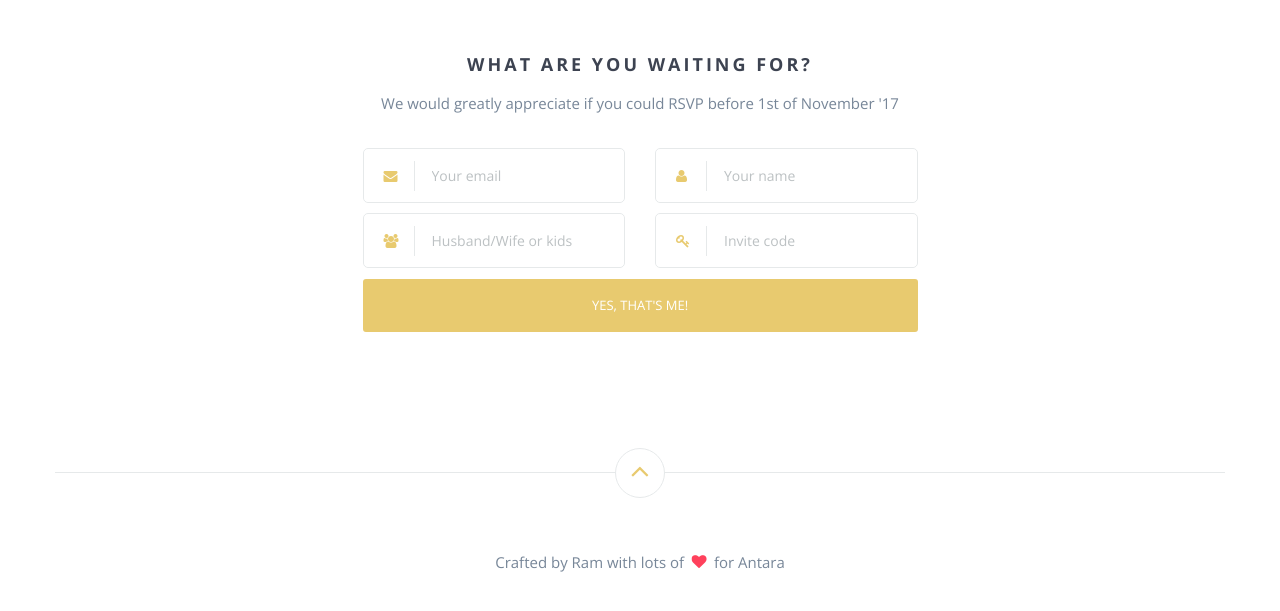
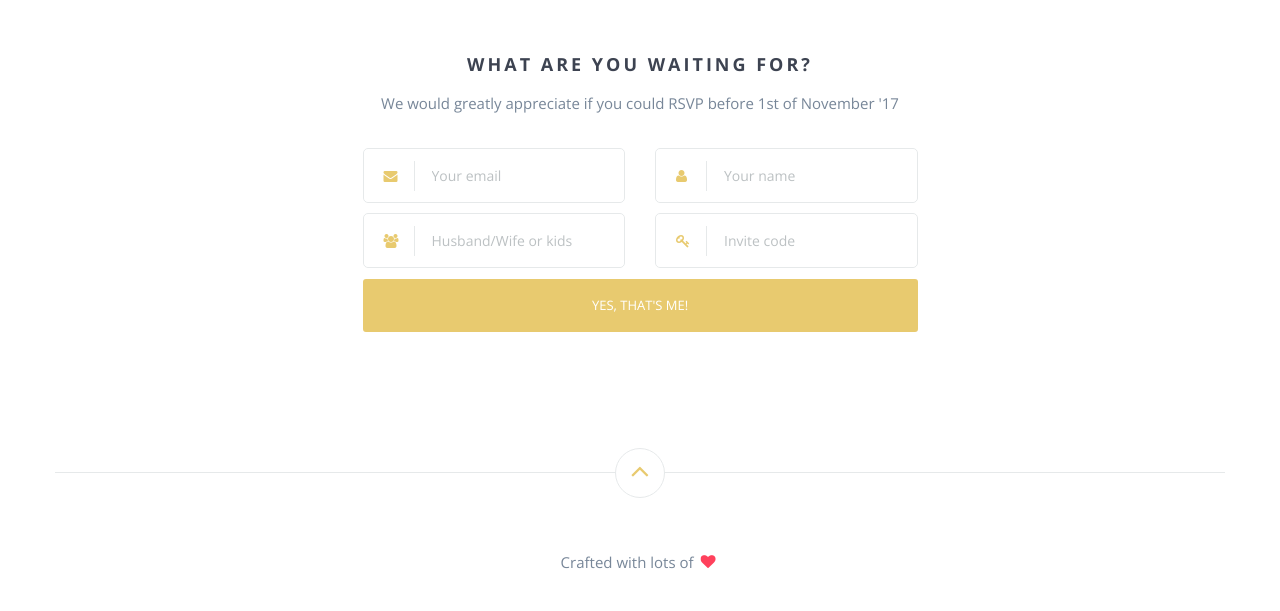
Before and after one commit to Kingtutur/weddingImpl, a website: page index.html in a window 1280 px wide. Shown: the part 3871-4482 px from the top of the page. Drawn offline with nearby package versions, Linux system fonts and the light colour scheme; some packages are replaced by stand-ins of ours; a script that the page names is missing; files whose address does not match are found by name.

Commit message:
no message

```diff
--- a/index.html
+++ b/index.html
@@ -436,7 +436,7 @@
         <div class="row">
             <div class="col-sm-12 text-center content">
                 <span class="to-top-wrapper"><a href="#top" class="to-top"><i class="fa fa-angle-up"></i></a></span>
-                <p>Crafted by Ram with lots of <span class="fa fa-heart pulse2"></span> for Antara</p>
+                <p>Crafted with lots of <span class="fa fa-heart pulse2"></span></p>
             </div>
         </div>
     </div>
--- a/package.json
+++ b/package.json
@@ -1,5 +1,5 @@
 {
-  "name": "wedding-website",
+  "name": "weddingImpl",
   "version": "1.0.1",
   "description": "A wedding website with loads of features.",
   "main": "npmfile.js",
@@ -8,7 +8,7 @@
   },
   "repository": {
     "type": "git",
-    "url": "git+ssh://git@github.com:rampatra/wedding-website.git"
+    "url": "git+ssh://git@github.com:kingtutur/weddingImpl.git"
   },
   "keywords": [
     "wedding",
@@ -17,7 +17,7 @@
   ],
   "author": "Ram Patra",
   "license": "GPL-3.0",
-  "homepage": "https://github.com/rampatra/wedding-website",
+  "homepage": "https://github.com/kingtutur/weddingImpl",
   "devDependencies": {
     "gulp": "^4.0.2",
     "gulp-rename": "^1.4.0",
```
